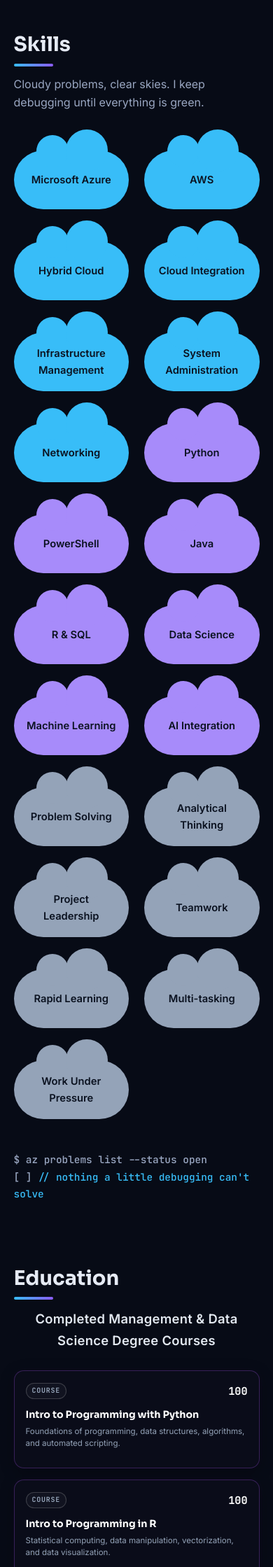
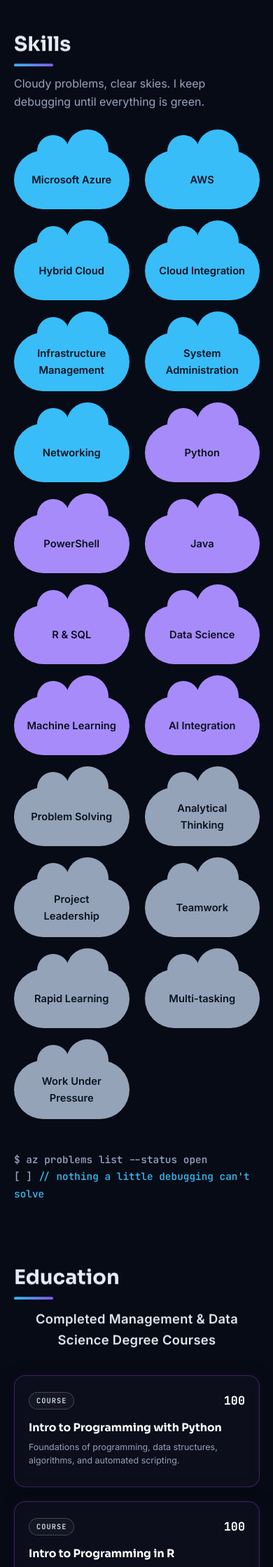
Before and after one commit to danieloren-music/daniel-portfolio, a Flask app: page / in a window 390 px wide. Shown: the part 1320-3559 px from the top of the page at 70% size. Run offline with Flask 3, Linux system fonts and the light colour scheme.

Commit message:
Update index.html

```diff
--- a/templates/index.html
+++ b/templates/index.html
@@ -16,105 +16,197 @@
 <link href="https://fonts.googleapis.com/css2?family=Sora:wght@500;700;800&family=Inter:wght@400;500;600&family=JetBrains+Mono:wght@500;700&display=swap" rel="stylesheet">
 <link rel="stylesheet" href="{{ url_for('static', filename='css/style.css') }}">
 <style>
-  /* Scroll Reveal & Fade Effect */
-  section {
+  /* ====== Typewriter Effect ====== */
+  .typewriter-cursor {
+    display: inline-block;
+    width: 3px;
+    height: 1.05em;
+    background: #ec4899;
+    margin-left: 4px;
+    vertical-align: -0.1em;
+    animation: blinkCursor 0.75s infinite;
+  }
+  @keyframes blinkCursor {
+    0%, 100% { opacity: 1; }
+    50% { opacity: 0; }
+  }
+
+  /* ====== Scroll & Element Fade In System ====== */
+  .fade-item {
     opacity: 0;
-    transform: translateY(28px);
-    transition: opacity 0.75s cubic-bezier(0.16, 1, 0.3, 1), transform 0.75s cubic-bezier(0.16, 1, 0.3, 1);
+    transform: translateY(32px);
+    transition: opacity 0.8s cubic-bezier(0.16, 1, 0.3, 1), transform 0.8s cubic-bezier(0.16, 1, 0.3, 1);
     will-change: opacity, transform;
   }
-  section.revealed {
+  .fade-item.show {
     opacity: 1;
     transform: translateY(0);
   }
 
-  /* Course Grid Layout - Matches Lihi's Site Exactly */
-  .courses-section-subtitle {
+  /* ====== Education & Course Cards Layout ====== */
+  .courses-title-sub {
     text-align: center;
     font-size: 1.15rem;
     font-weight: 600;
     color: #e2e8f0;
-    margin-bottom: 28px;
+    margin-bottom: 35px;
     letter-spacing: 0.3px;
   }
-  .courses-grid-container {
+  .courses-grid-wide {
     display: grid;
-    grid-template-columns: repeat(5, 1fr);
-    gap: 16px;
-    margin-bottom: 45px;
+    grid-template-columns: repeat(4, 1fr);
+    gap: 20px;
+    margin-bottom: 50px;
   }
-  @media (max-width: 1200px) {
-    .courses-grid-container {
-      grid-template-columns: repeat(3, 1fr);
-    }
-  }
-  @media (max-width: 820px) {
-    .courses-grid-container {
+  @media (max-width: 1100px) {
+    .courses-grid-wide {
       grid-template-columns: repeat(2, 1fr);
     }
   }
-  @media (max-width: 520px) {
-    .courses-grid-container {
+  @media (max-width: 650px) {
+    .courses-grid-wide {
       grid-template-columns: 1fr;
     }
   }
-  .c-box {
-    background: rgba(13, 14, 27, 0.75);
-    border: 1px solid rgba(168, 85, 247, 0.28);
-    border-radius: 14px;
-    padding: 16px;
+  .c-card-box {
+    background: rgba(14, 15, 30, 0.82);
+    border: 1px solid rgba(168, 85, 247, 0.32);
+    border-radius: 16px;
+    padding: 22px 20px;
     display: flex;
     flex-direction: column;
     justify-content: flex-start;
-    box-shadow: 0 4px 20px rgba(0, 0, 0, 0.3), 0 0 12px rgba(168, 85, 247, 0.05);
-    backdrop-filter: blur(6px);
-    transition: transform 0.2s ease, border-color 0.2s ease, box-shadow 0.2s ease;
+    box-shadow: 0 4px 25px rgba(0, 0, 0, 0.4), 0 0 15px rgba(168, 85, 247, 0.08);
+    backdrop-filter: blur(8px);
+    transition: transform 0.25s ease, border-color 0.25s ease, box-shadow 0.25s ease;
     box-sizing: border-box;
-    min-height: 140px;
+    min-height: 160px;
   }
-  .c-box:hover {
-    transform: translateY(-3px);
-    border-color: rgba(236, 72, 153, 0.55);
-    box-shadow: 0 6px 24px rgba(0, 0, 0, 0.4), 0 0 16px rgba(236, 72, 153, 0.15);
+  .c-card-box:hover {
+    transform: translateY(-5px);
+    border-color: rgba(236, 72, 153, 0.65);
+    box-shadow: 0 8px 30px rgba(0, 0, 0, 0.5), 0 0 20px rgba(236, 72, 153, 0.2);
   }
-  .c-top {
+  .c-card-header {
     display: flex;
     justify-content: space-between;
     align-items: center;
-    margin-bottom: 12px;
+    margin-bottom: 14px;
   }
-  .c-pill {
+  .c-card-tag {
     font-family: 'JetBrains Mono', monospace;
-    font-size: 0.62rem;
+    font-size: 0.65rem;
     font-weight: 700;
     text-transform: uppercase;
-    letter-spacing: 0.8px;
-    padding: 2px 8px;
+    letter-spacing: 1px;
+    padding: 3px 10px;
     border-radius: 999px;
-    background: rgba(255, 255, 255, 0.03);
-    border: 1px solid rgba(255, 255, 255, 0.18);
-    color: #94a3b8;
+    background: rgba(255, 255, 255, 0.04);
+    border: 1px solid rgba(255, 255, 255, 0.2);
+    color: #cbd5e1;
   }
-  .c-grade {
+  .c-card-score {
     font-family: 'JetBrains Mono', monospace;
-    font-size: 0.95rem;
+    font-size: 1.05rem;
+    font-weight: 800;
+    color: #ffffff;
+  }
+  .c-card-title {
+    font-family: 'Sora', sans-serif;
+    font-size: 0.98rem;
     font-weight: 700;
     color: #ffffff;
-  }
-  .c-name {
-    font-family: 'Sora', sans-serif;
-    font-size: 0.88rem;
-    font-weight: 700;
-    color: #ffffff;
-    margin: 0 0 6px 0;
+    margin: 0 0 8px 0;
     line-height: 1.35;
   }
-  .c-info {
+  .c-card-desc {
     font-family: 'Inter', sans-serif;
-    font-size: 0.72rem;
+    font-size: 0.78rem;
     color: #94a3b8;
-    line-height: 1.45;
+    line-height: 1.5;
     margin: 0;
+  }
+
+  /* ====== Centered Contact Me Section ====== */
+  #contact {
+    display: flex;
+    flex-direction: column;
+    align-items: center;
+    justify-content: center;
+    text-align: center;
+    padding: 80px 20px;
+  }
+  #contact .title {
+    text-align: center;
+    margin-bottom: 8px;
+  }
+  #contact .lead {
+    text-align: center;
+    color: #94a3b8;
+    font-size: 0.95rem;
+    margin-bottom: 30px;
+  }
+  .contact-box-wrapper {
+    width: 100%;
+    max-width: 580px;
+    background: rgba(13, 14, 27, 0.75);
+    border: 1px solid rgba(168, 85, 247, 0.3);
+    border-radius: 20px;
+    padding: 36px 32px;
+    box-shadow: 0 8px 32px rgba(0, 0, 0, 0.45), 0 0 20px rgba(168, 85, 247, 0.08);
+    backdrop-filter: blur(10px);
+    box-sizing: border-box;
+  }
+  .contact-box-wrapper form {
+    display: flex;
+    flex-direction: column;
+    gap: 16px;
+    text-align: left;
+  }
+  .contact-field-group {
+    display: flex;
+    flex-direction: column;
+    gap: 6px;
+  }
+  .contact-field-group label {
+    font-size: 0.85rem;
+    font-weight: 600;
+    color: #e2e8f0;
+  }
+  .contact-box-wrapper input,
+  .contact-box-wrapper textarea {
+    width: 100%;
+    background: rgba(255, 255, 255, 0.04);
+    border: 1px solid rgba(255, 255, 255, 0.12);
+    border-radius: 10px;
+    padding: 12px 14px;
+    color: #ffffff;
+    font-family: inherit;
+    font-size: 0.9rem;
+    outline: none;
+    box-sizing: border-box;
+    transition: border-color 0.2s ease;
+  }
+  .contact-box-wrapper input:focus,
+  .contact-box-wrapper textarea:focus {
+    border-color: rgba(236, 72, 153, 0.8);
+  }
+  .contact-btn-center {
+    align-self: center;
+    background: linear-gradient(135deg, #a855f7, #ec4899);
+    color: #ffffff;
+    font-weight: 700;
+    padding: 12px 36px;
+    border: none;
+    border-radius: 999px;
+    cursor: pointer;
+    font-size: 0.95rem;
+    margin-top: 8px;
+    transition: transform 0.2s ease, box-shadow 0.2s ease;
+  }
+  .contact-btn-center:hover {
+    transform: translateY(-2px);
+    box-shadow: 0 4px 18px rgba(236, 72, 153, 0.45);
   }
 </style>
 </head>
@@ -138,8 +230,8 @@
 
 <main>
 <section id="home" class="hero">
-  <div class="hero-text">
-    <h1>Hi, I'm Daniel Oren.</h1>
+  <div class="hero-text fade-item">
+    <h1>Hi, I'm <span id="typewriter"></span><span class="typewriter-cursor" id="typewriter-cursor"></span></h1>
     <h2>DevOps · System &amp; Cloud Engineer</h2>
     <p>I'm a DevOps, System and Cloud Administrator at <em class="hl">Israel Electric Corporation</em> with about 4 years of hands-on experience, and a third-year Management student specializing in Data Science and AI (GPA 96.5).</p>
     <p>I specialize in <em class="hl">Azure and AWS</em>, leading complex cloud, integration and hybrid-environment projects. I also bring <em class="hl">AI and machine learning</em> into the organization to automate work, improve reliability and cut manual effort.</p>
@@ -150,13 +242,13 @@
       <a class="btn primary" href="#contact">Contact Me</a>
     </div>
   </div>
-  <div class="photo"><img src="{{ url_for('static', filename='images/daniel.jpg') }}" alt="Daniel Oren"></div>
+  <div class="photo fade-item"><img src="{{ url_for('static', filename='images/daniel.jpg') }}" alt="Daniel Oren"></div>
 </section>
 
 <section id="about">
-  <h2 class="title">Skills</h2>
-  <p class="lead">Cloudy problems, clear skies. I keep debugging until everything is green.</p>
-  <ul class="clouds">
+  <h2 class="title fade-item">Skills</h2>
+  <p class="lead fade-item">Cloudy problems, clear skies. I keep debugging until everything is green.</p>
+  <ul class="clouds fade-item">
     <li class="c1"><span>Microsoft Azure</span></li><li class="c1"><span>AWS</span></li><li class="c1"><span>Hybrid Cloud</span></li>
     <li class="c1"><span>Cloud Integration</span></li><li class="c1"><span>Infrastructure Management</span></li><li class="c1"><span>System Administration</span></li><li class="c1"><span>Networking</span></li>
     <li class="c2"><span>Python</span></li><li class="c2"><span>PowerShell</span></li><li class="c2"><span>Java</span></li>
@@ -164,89 +256,89 @@
     <li class="c3"><span>Problem Solving</span></li><li class="c3"><span>Analytical Thinking</span></li><li class="c3"><span>Project Leadership</span></li>
     <li class="c3"><span>Teamwork</span></li><li class="c3"><span>Rapid Learning</span></li><li class="c3"><span>Multi-tasking</span></li><li class="c3"><span>Work Under Pressure</span></li>
   </ul>
-  <p class="term">$ az problems list --status open<br>[ ] <span>// nothing a little debugging can't solve</span></p>
+  <p class="term fade-item">$ az problems list --status open<br>[ ] <span>// nothing a little debugging can't solve</span></p>
 
-  <h2 class="title edu">Education</h2>
-  <div class="courses-section-subtitle">Completed Management &amp; Data Science Degree Courses</div>
+  <h2 class="title edu fade-item">Education</h2>
+  <div class="courses-title-sub fade-item">Completed Management &amp; Data Science Degree Courses</div>
 
   <!-- Course Boxes Grid -->
-  <div class="courses-grid-container">
-    <div class="c-box">
-      <div class="c-top">
-        <span class="c-pill">Course</span>
-        <span class="c-grade">100</span>
+  <div class="courses-grid-wide">
+    <div class="c-card-box fade-item">
+      <div class="c-card-header">
+        <span class="c-card-tag">Course</span>
+        <span class="c-card-score">100</span>
       </div>
-      <div class="c-name">Intro to Programming with Python</div>
-      <p class="c-info">Foundations of programming, data structures, algorithms, and automated scripting.</p>
+      <div class="c-card-title">Intro to Programming with Python</div>
+      <p class="c-card-desc">Foundations of programming, data structures, algorithms, and automated scripting.</p>
     </div>
 
-    <div class="c-box">
-      <div class="c-top">
-        <span class="c-pill">Course</span>
-        <span class="c-grade">100</span>
+    <div class="c-card-box fade-item">
+      <div class="c-card-header">
+        <span class="c-card-tag">Course</span>
+        <span class="c-card-score">100</span>
       </div>
-      <div class="c-name">Intro to Programming in R</div>
-      <p class="c-info">Statistical computing, data manipulation, vectorization, and data visualization.</p>
+      <div class="c-card-title">Intro to Programming in R</div>
+      <p class="c-card-desc">Statistical computing, data manipulation, vectorization, and data visualization.</p>
     </div>
 
-    <div class="c-box">
-      <div class="c-top">
-        <span class="c-pill">Course</span>
-        <span class="c-grade">100</span>
+    <div class="c-card-box fade-item">
+      <div class="c-card-header">
+        <span class="c-card-tag">Course</span>
+        <span class="c-card-score">100</span>
       </div>
-      <div class="c-name">Intro to Econometrics with R</div>
-      <p class="c-info">Empirical modeling, linear regression analysis, and hypothesis testing with R.</p>
+      <div class="c-card-title">Intro to Econometrics with R</div>
+      <p class="c-card-desc">Empirical modeling, linear regression analysis, and hypothesis testing with R.</p>
     </div>
 
-    <div class="c-box">
-      <div class="c-top">
-        <span class="c-pill">Course</span>
-        <span class="c-grade">100</span>
+    <div class="c-card-box fade-item">
+      <div class="c-card-header">
+        <span class="c-card-tag">Course</span>
+        <span class="c-card-score">100</span>
       </div>
-      <div class="c-name">AI Applications in Management</div>
-      <p class="c-info">Implementing AI solutions, automated decision support, and intelligent workflows.</p>
+      <div class="c-card-title">AI Applications in Management</div>
+      <p class="c-card-desc">Implementing AI solutions, automated decision support, and intelligent workflows.</p>
     </div>
 
-    <div class="c-box">
-      <div class="c-top">
-        <span class="c-pill">Course</span>
-        <span class="c-grade">100</span>
+    <div class="c-card-box fade-item">
+      <div class="c-card-header">
+        <span class="c-card-tag">Course</span>
+        <span class="c-card-score">100</span>
       </div>
-      <div class="c-name">Business Computing Applications</div>
-      <p class="c-info">Enterprise software tools, workflow automation, and organizational systems.</p>
+      <div class="c-card-title">Business Computing Applications</div>
+      <p class="c-card-desc">Enterprise software tools, workflow automation, and organizational systems.</p>
     </div>
 
-    <div class="c-box">
-      <div class="c-top">
-        <span class="c-pill">Course</span>
-        <span class="c-grade">96</span>
+    <div class="c-card-box fade-item">
+      <div class="c-card-header">
+        <span class="c-card-tag">Course</span>
+        <span class="c-card-score">96</span>
       </div>
-      <div class="c-name">Machine Learning with Python &amp; AI</div>
-      <p class="c-info">Supervised and unsupervised models, predictive analytics, and model evaluation.</p>
+      <div class="c-card-title">Machine Learning with Python &amp; AI</div>
+      <p class="c-card-desc">Supervised and unsupervised models, predictive analytics, and model evaluation.</p>
     </div>
 
-    <div class="c-box">
-      <div class="c-top">
-        <span class="c-pill">Course</span>
-        <span class="c-grade">96</span>
+    <div class="c-card-box fade-item">
+      <div class="c-card-header">
+        <span class="c-card-tag">Course</span>
+        <span class="c-card-score">96</span>
       </div>
-      <div class="c-name">Statistics &amp; Data Analysis A</div>
-      <p class="c-info">Probability theory, distributions, random variables, and statistical inference.</p>
+      <div class="c-card-title">Statistics &amp; Data Analysis A</div>
+      <p class="c-card-desc">Probability theory, distributions, random variables, and statistical inference.</p>
     </div>
 
-    <div class="c-box">
-      <div class="c-top">
-        <span class="c-pill">Course</span>
-        <span class="c-grade">95</span>
+    <div class="c-card-box fade-item">
+      <div class="c-card-header">
+        <span class="c-card-tag">Course</span>
+        <span class="c-card-score">95</span>
       </div>
-      <div class="c-name">Advanced Econometrics with R</div>
-      <p class="c-info">Multivariate regressions, time series models, diagnostic testing, and forecasting.</p>
+      <div class="c-card-title">Advanced Econometrics with R</div>
+      <p class="c-card-desc">Multivariate regressions, time series models, diagnostic testing, and forecasting.</p>
     </div>
   </div>
 
   <!-- Degrees / Training Cards -->
   <div class="cards">
-    <article class="card">
+    <article class="card fade-item">
       <h3>B.A. Management – Data Science &amp; AI</h3>
       <p class="meta">Western Galilee College · 3rd year (in progress)</p>
       <p class="score"><b>96.5</b> weighted GPA <span>·</span> <b>98</b> specialization average</p>
@@ -258,7 +350,7 @@
         <li>Computational Models in Economics (R)</li>
       </ul>
     </article>
-    <article class="card">
+    <article class="card fade-item">
       <h3>Infrastructure, Networking &amp; Cloud Management</h3>
       <p class="meta">HackerU College · 2021 – 2022 · Graduated with honors (570 Academic Hours)</p>
       <p>Practical training in system administration, communication networks and Microsoft Azure. This is the base for my work in cloud and infrastructure today.</p>
@@ -274,9 +366,9 @@
 </section>
 
 <section id="experience">
-  <h2 class="title">My Experience</h2>
+  <h2 class="title fade-item">My Experience</h2>
   <div class="timeline">
-    <article class="item">
+    <article class="item fade-item">
       <h3>DevOps &amp; Cloud Engineer – Israel Electric Corporation</h3>
       <span class="date">2025 – PRESENT</span>
       <ul>
@@ -288,7 +380,7 @@
       <ul class="chips small"><li>DevOps</li><li>Terraform (IaC)</li><li>CI/CD</li><li>AWS Landing Zone</li><li>Azure</li><li>Python</li></ul>
     </article>
 
-    <article class="item">
+    <article class="item fade-item">
       <h3>System &amp; Cloud Administrator – Israel Electric Corporation</h3>
       <span class="date">SEP 2023 – 2025</span>
       <ul>
@@ -300,7 +392,7 @@
       <ul class="chips small"><li>System Administration</li><li>Hybrid Cloud</li><li>Delivery Team</li><li>Azure</li><li>On-Prem</li><li>PowerShell</li></ul>
     </article>
 
-    <article class="item">
+    <article class="item fade-item">
       <h3>IT &amp; System Administrator – Gav Systems</h3>
       <span class="date">PREVIOUS ROLE</span>
       <ul>
@@ -311,7 +403,7 @@
       <ul class="chips small"><li>System Administration</li><li>Networking</li><li>Troubleshooting</li></ul>
     </article>
 
-    <article class="item">
+    <article class="item fade-item">
       <h3>Customer Service Representative – ASUS</h3>
       <span class="date">EARLY CAREER</span>
       <ul>
@@ -324,9 +416,9 @@
 </section>
 
 <section id="projects">
-  <h2 class="title">Projects</h2>
+  <h2 class="title fade-item">Projects</h2>
   <div class="cards">
-    <article class="card project">
+    <article class="card project fade-item">
       <h3>SmartQ – AI-Powered ITSM Demo</h3>
       <p class="tag">AI Project</p>
       <p>A demo IT service management system with a chat interface. The user describes the problem in natural language, and SmartQ opens the ticket and routes it to the right handling team.</p>
@@ -341,42 +433,76 @@
   </div>
 </section>
 
+<!-- Centered Contact Me section matching Lihi's layout -->
 <section id="contact">
-  <h2 class="title">Contact Me</h2>
-  <p class="lead">Feel free to reach out. I'm always happy to connect.</p>
-  <form id="contact-form" novalidate>
-    <input name="name" placeholder="Name" aria-label="Name" required maxlength="100">
-    <input name="email" type="email" placeholder="Email" aria-label="Email" required maxlength="150">
-    <textarea name="message" rows="5" placeholder="Message" aria-label="Message" required maxlength="3000"></textarea>
-    <input name="website" class="hp" tabindex="-1" autocomplete="off" aria-hidden="true">
-    <button class="btn primary" type="submit">Send Message</button>
-    <p id="status" role="status"></p>
-  </form>
+  <h2 class="title fade-item">Contact Me</h2>
+  <p class="lead fade-item">Feel free to reach out — I'm always happy to connect!</p>
+
+  <div class="contact-box-wrapper fade-item">
+    <form id="contact-form" novalidate>
+      <div class="contact-field-group">
+        <label for="name">Name</label>
+        <input id="name" name="name" placeholder="Your name" aria-label="Name" required maxlength="100">
+      </div>
+      <div class="contact-field-group">
+        <label for="email">Email</label>
+        <input id="email" name="email" type="email" placeholder="Your email" aria-label="Email" required maxlength="150">
+      </div>
+      <div class="contact-field-group">
+        <label for="message">Message</label>
+        <textarea id="message" name="message" rows="5" placeholder="Write your message here..." aria-label="Message" required maxlength="3000"></textarea>
+      </div>
+      <input name="website" class="hp" tabindex="-1" autocomplete="off" aria-hidden="true" style="display: none;">
+      <button class="contact-btn-center" type="submit">Send Message</button>
+      <p id="status" role="status" style="margin-top: 10px;"></p>
+    </form>
+  </div>
 </section>
 </main>
 
 <footer>Created by Daniel Oren</footer>
 <script src="{{ url_for('static', filename='js/main.js') }}"></script>
 
-<!-- Scroll Reveal Script -->
+<!-- Scripts: Typewriter & Scroll Reveal -->
 <script>
 document.addEventListener('DOMContentLoaded', () => {
-  const sections = document.querySelectorAll('section');
+  // 1. Typewriter Effect
+  const textToType = "Daniel Oren.";
+  const typewriterTarget = document.getElementById('typewriter');
+  const cursor = document.getElementById('typewriter-cursor');
+  let charIdx = 0;
 
-  const revealObserver = new IntersectionObserver((entries, observer) => {
+  function typeChar() {
+    if (charIdx < textToType.length) {
+      typewriterTarget.textContent += textToType.charAt(charIdx);
+      charIdx++;
+      setTimeout(typeChar, 85 + Math.random() * 40);
+    } else {
+      setTimeout(() => {
+        if (cursor) cursor.style.display = 'none';
+      }, 1800);
+    }
+  }
+  setTimeout(typeChar, 400);
+
+  // 2. Staggered Fade-in on Scroll
+  const fadeItems = document.querySelectorAll('.fade-item');
+  const observer = new IntersectionObserver((entries, obs) => {
     entries.forEach(entry => {
       if (entry.isIntersecting) {
-        entry.target.classList.add('revealed');
-        observer.unobserve(entry.target);
+        entry.target.classList.add('show');
+        obs.unobserve(entry.target);
       }
     });
   }, {
-    threshold: 0.12,
-    rootMargin: '0px 0px -40px 0px'
+    threshold: 0.1,
+    rootMargin: '0px 0px -50px 0px'
   });
 
-  sections.forEach(section => {
-    revealObserver.observe(section);
+  fadeItems.forEach((el, index) => {
+    const delay = (index % 4) * 0.1;
+    el.style.transitionDelay = `${delay}s`;
+    observer.observe(el);
   });
 });
 </script>
```
